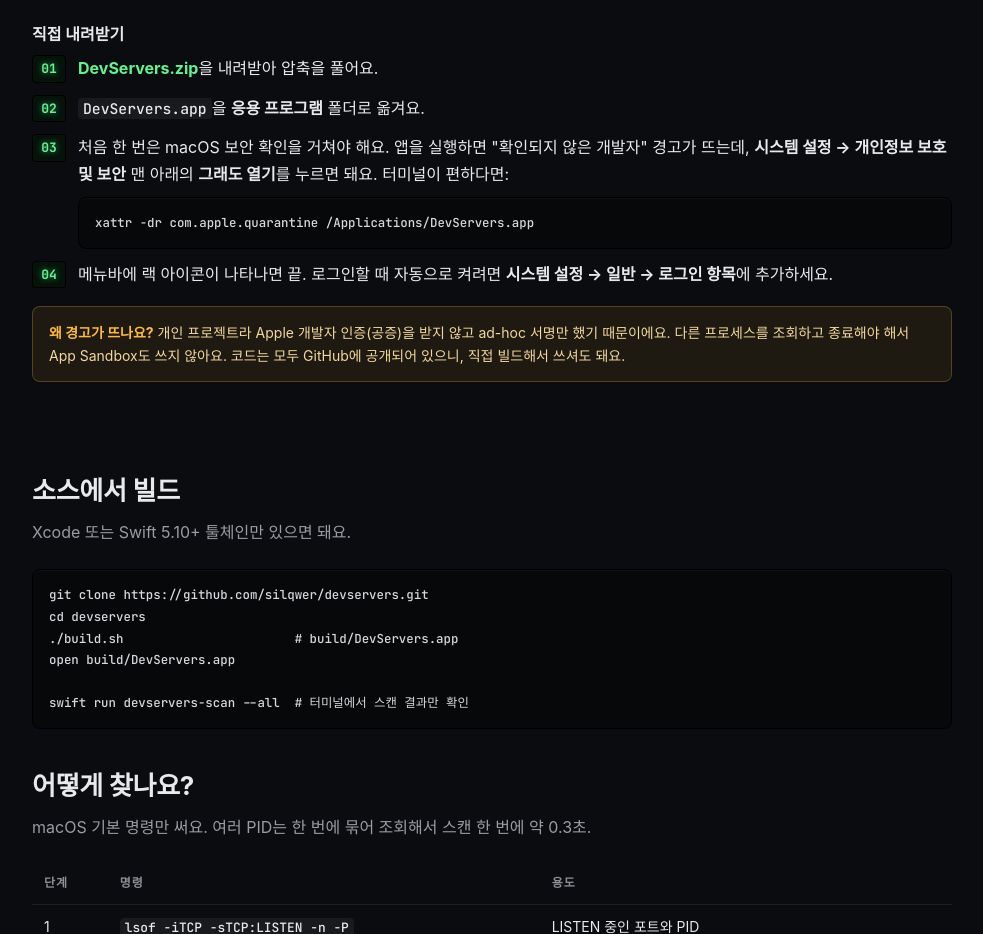
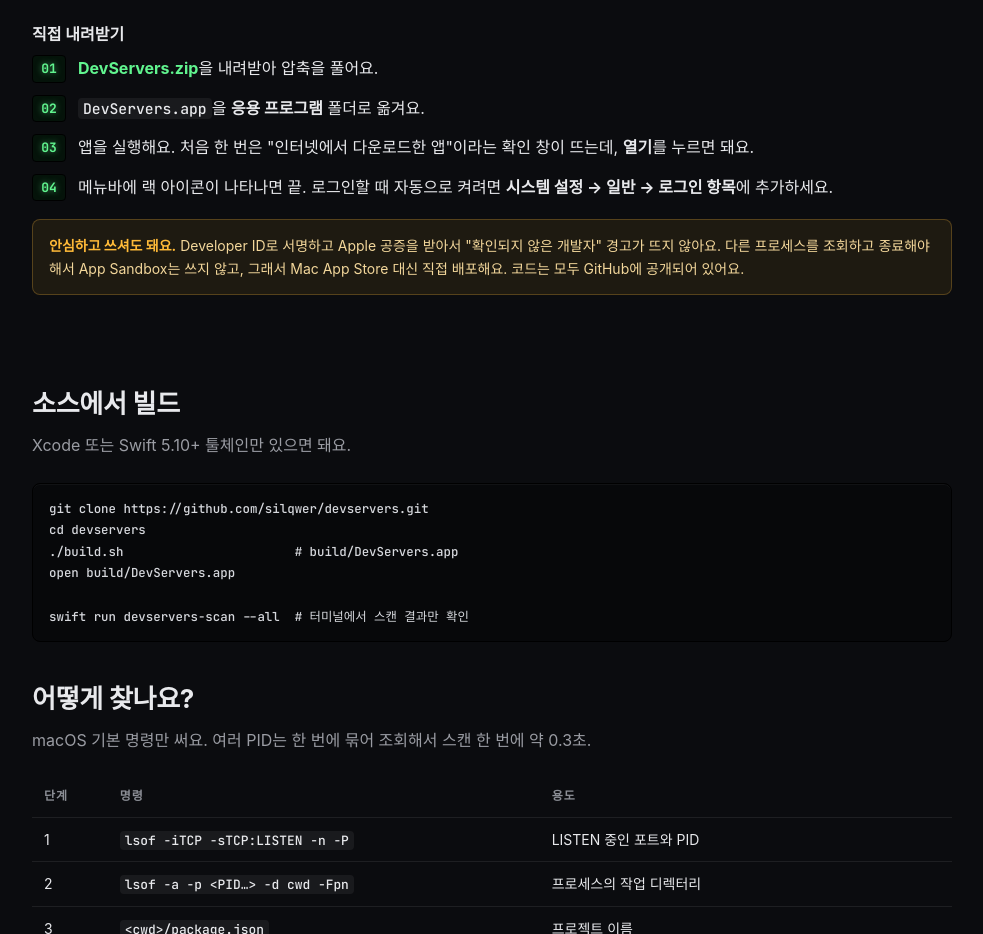
Before and after one commit to silqwer/devservers, a plain HTML site: page docs/index.html in a window 1280 px wide. Shown: the part 2142-3076 px from the top of the page, without its empty margins (148-1131 px from the left). Drawn offline with Linux system fonts and the light colour scheme; a web font is replaced by a local one.

Commit message:
🚀 devservers: v1.0.2 릴리즈 (Developer ID 서명·Apple 공증)
Co-Authored-By: Claude Opus 5.5 <noreply@anthropic.com>

```diff
--- a/docs/index.html
+++ b/docs/index.html
@@ -411,14 +411,11 @@
         <ol class="steps">
           <li><p><a href="https://github.com/silqwer/devservers/releases/latest/download/DevServers.zip"><b>DevServers.zip</b></a>을 내려받아 압축을 풀어요.</p></li>
           <li><p><code>DevServers.app</code>을 <b>응용 프로그램</b> 폴더로 옮겨요.</p></li>
-          <li><div>
-            <p>처음 한 번은 macOS 보안 확인을 거쳐야 해요. 앱을 실행하면 "확인되지 않은 개발자" 경고가 뜨는데, <b>시스템 설정 → 개인정보 보호 및 보안</b> 맨 아래의 <b>그래도 열기</b>를 누르면 돼요. 터미널이 편하다면:</p>
-            <pre><code>xattr -dr com.apple.quarantine /Applications/DevServers.app</code></pre>
-          </div></li>
+          <li><p>앱을 실행해요. 처음 한 번은 "인터넷에서 다운로드한 앱"이라는 확인 창이 뜨는데, <b>열기</b>를 누르면 돼요.</p></li>
           <li><p>메뉴바에 랙 아이콘이 나타나면 끝. 로그인할 때 자동으로 켜려면 <b>시스템 설정 → 일반 → 로그인 항목</b>에 추가하세요.</p></li>
         </ol>
         <div class="note">
-          <b>왜 경고가 뜨나요?</b> 개인 프로젝트라 Apple 개발자 인증(공증)을 받지 않고 ad-hoc 서명만 했기 때문이에요. 다른 프로세스를 조회하고 종료해야 해서 App Sandbox도 쓰지 않아요. 코드는 모두 GitHub에 공개되어 있으니, 직접 빌드해서 쓰셔도 돼요.
+          <b>안심하고 쓰셔도 돼요.</b> Developer ID로 서명하고 Apple 공증을 받아서 "확인되지 않은 개발자" 경고가 뜨지 않아요. 다른 프로세스를 조회하고 종료해야 해서 App Sandbox는 쓰지 않고, 그래서 Mac App Store 대신 직접 배포해요. 코드는 모두 GitHub에 공개되어 있어요.
         </div>
       </div>
     </section>
```
Also changed, not shown: 3 other files.
